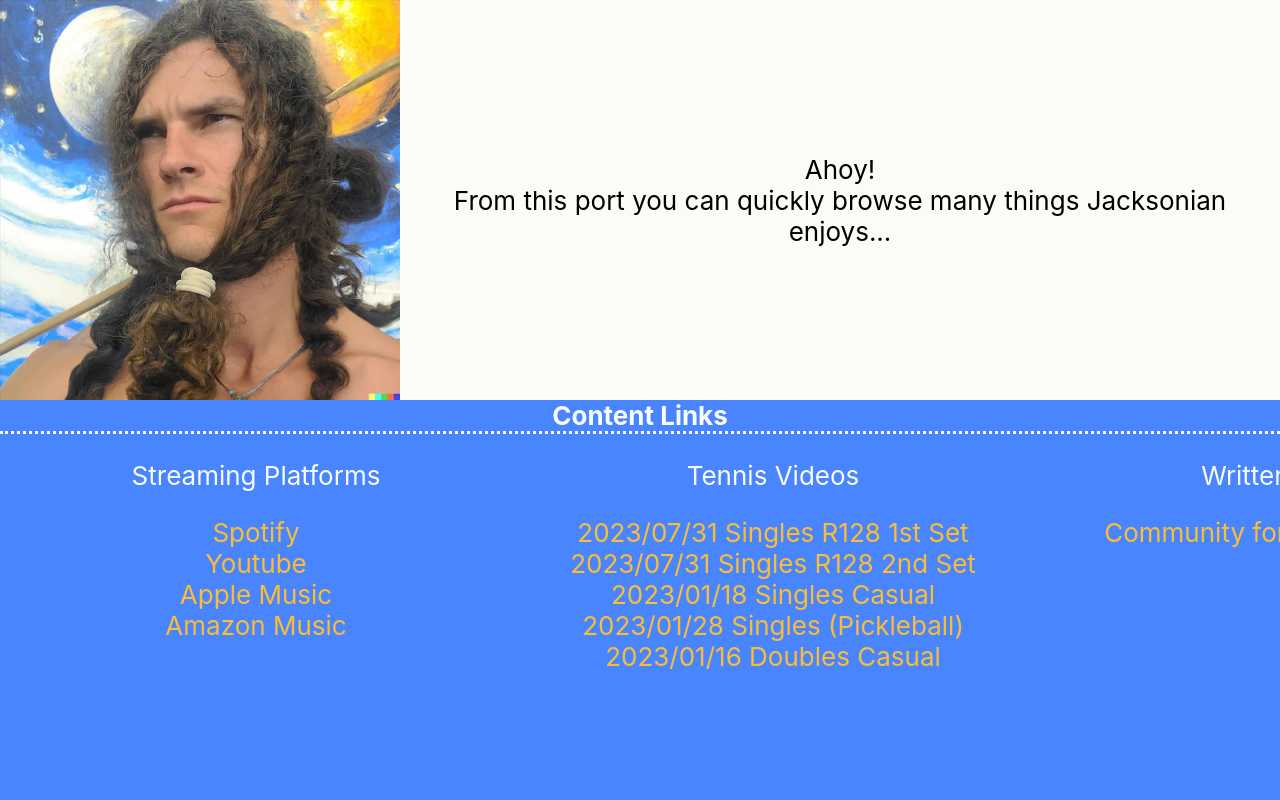
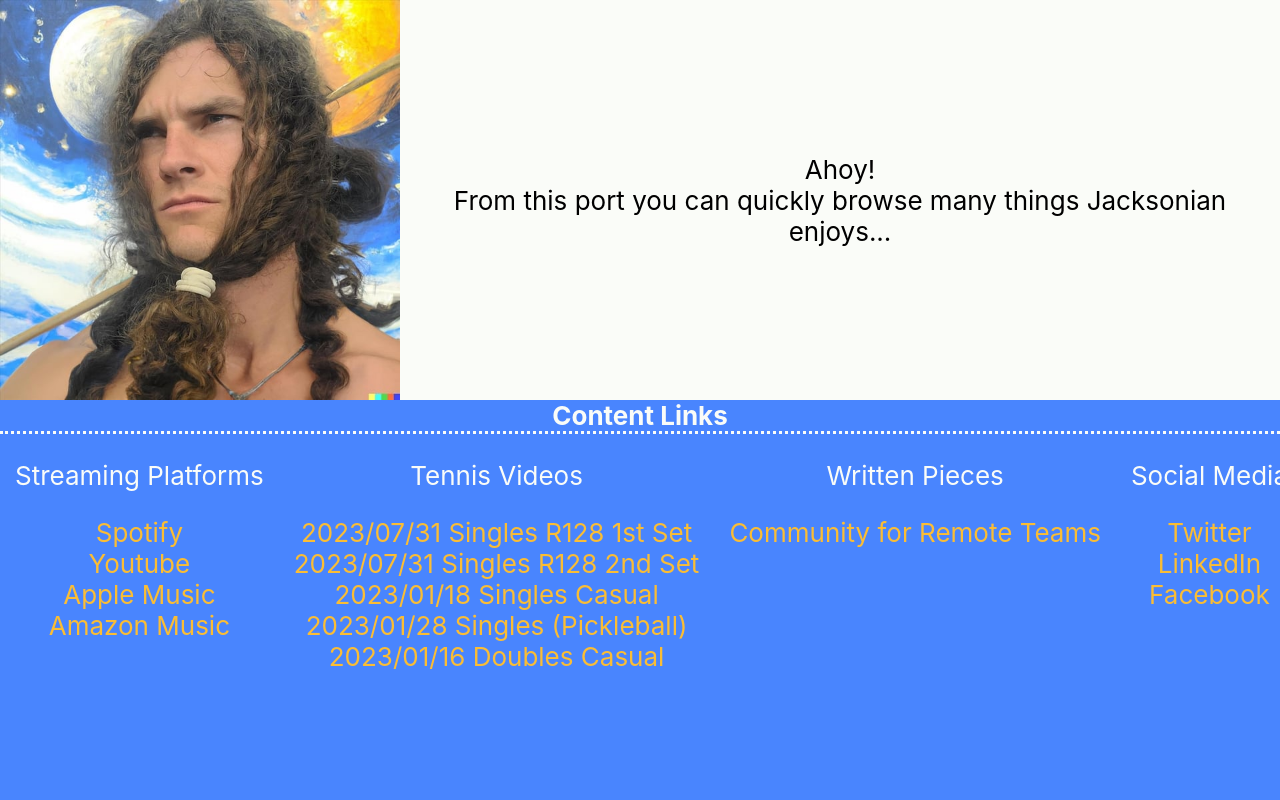
Before and after one commit to jacksoncook/jacksoncook.github.io, a React (Create React App) app in the folder jacksoncook/: page / in a window 1280 px wide. Shown: the top 800 px of the page. Built offline with nearby package versions, Linux system fonts and the light colour scheme.

Commit message:
Add lyrics and restyle link scrolling

```diff
--- a/jacksoncook/src/App.js
+++ b/jacksoncook/src/App.js
@@ -29,6 +29,7 @@ const [modalVisible, setModalVisible] = useState(false);
         <ListOfLinks list={constants.STREAMING_PLATFORMS} title="Streaming Platforms" />
         <ListOfLinks list={constants.TENNIS_VIDEOS} title="Tennis Videos" />
         <ListOfLinks list={constants.WRITTEN_PIECES} title="Written Pieces" />
+        <ListOfLinks list={constants.SOCIAL_MEDIA} title="Social Media" />
       </div>
       <div id="Lyrics" className="App-split">
         Songs
--- a/jacksoncook/src/Constants.js
+++ b/jacksoncook/src/Constants.js
@@ -56,6 +56,21 @@ export const WRITTEN_PIECES = [
   },
 ]
 
+export const SOCIAL_MEDIA = [
+  {
+    "name": "Twitter",
+    "link": "https://twitter.com/jacksonBcookin",
+  },
+  {
+    "name": "LinkedIn",
+    "link": "https://www.linkedin.com/in/jackson-cook/",
+  },
+  {
+    "name": "Facebook",
+    "link": "https://www.facebook.com/jacksonian.music",
+  },
+]
+
 const OCARINA_DUDE_LYRICS = "~Jacksonian~\n\nYoung professional yuppie\nPet yo' puppy\nHit the gym everyday with my duffie\n\nI should feel lucky\nTo have money\nBut I don’t\nI am ungrateful fuck me\n\nAlways hungry\nCan’t feel comfy\nChasing dreams like cumulus so puffy\n\nHaters can’t snuff me\nPolice don’t cuff me\nPlay my ocarina so my music can drug me\n\nEvery day trying to improve\nThat is my signature move\nReadin’, skiiin’, trainin’, playin’, workin’ on communication\n\nWaitin’ for that day\nOn my bed I lay\nWhat I’m not doing my thoughts don’t say\n\nDistract me, attack me, you will never crack me\nI am a man with a plan outran the lands of painting tomato cans\n\nManufacturing the happenings avoiding my own saddening\nEverytime I start unravelling I keep on paddling\nIn my mind these thoughts keep rattling\nRattatattatattatatattling"
 
 const ROTI_LYRICS = "~Jacksonian~\n\nHello from Hawaii\nAmongst the chickens!\n\nSun goes up\nSun goes down\nThat’s called the sunrise and sunset\n\nBall of fire\nNever tires (never tires)\nNever ending sunrise and sunset\n\nTide comes in\nTide goes out\nThat’s the motion of the ocean\n\nAlways emotional\nComes the pull\nThat’s the motion of the ocean\n\nMeet new friends\nLearn about\nThat’s the rhythm of the island\n\nFeelings come\nFeelings go\nThat’s the rhythm of the I (chicken)"
@@ -95,11 +110,11 @@ export const SONG_LYRICS = [
   {
     "title": "Bitchin' Hour",
     "album_cover_path": bitchin_hour,
-    "lyrics": "",
+    "lyrics": "Coming Soon ;)",
   },
   {
     "title": "Lost",
     "album_cover_path": lost,
-    "lyrics": "",
+    "lyrics": "Coming Soon ;}",
   },
 ]
--- a/jacksoncook/src/components/ListOfLinks.css
+++ b/jacksoncook/src/components/ListOfLinks.css
@@ -3,11 +3,11 @@
   text-align: center;
   color: #fafcf8;
   height: 100%;
-  padding-right: 5px;
+  padding-right: 15px;
+  padding-left: 15px;
 }
 
 .ListOfLinks-list {
-  width: 40vw;
 }
 
 .ListOfLinks-listitem {
```
Also changed, not shown: jacksoncook/src/lyrics/OcarinaDude.txt (added).
